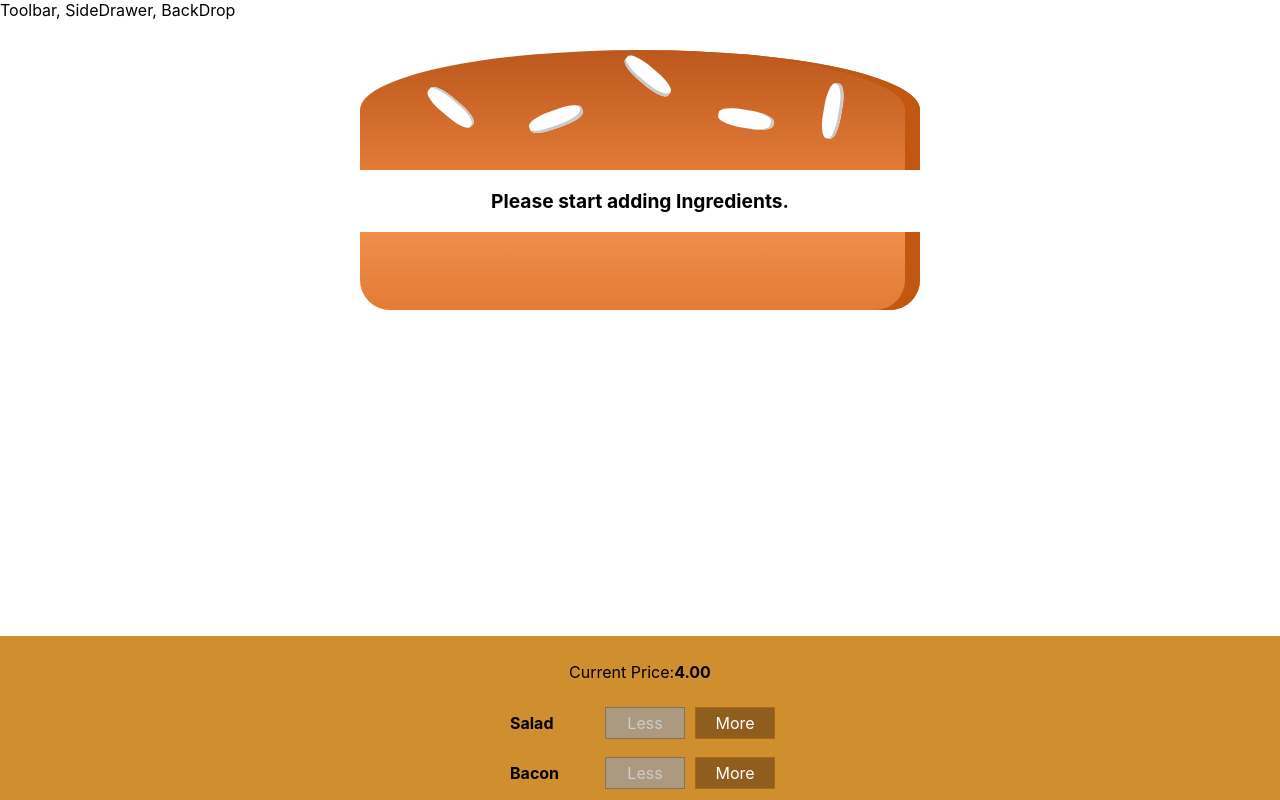
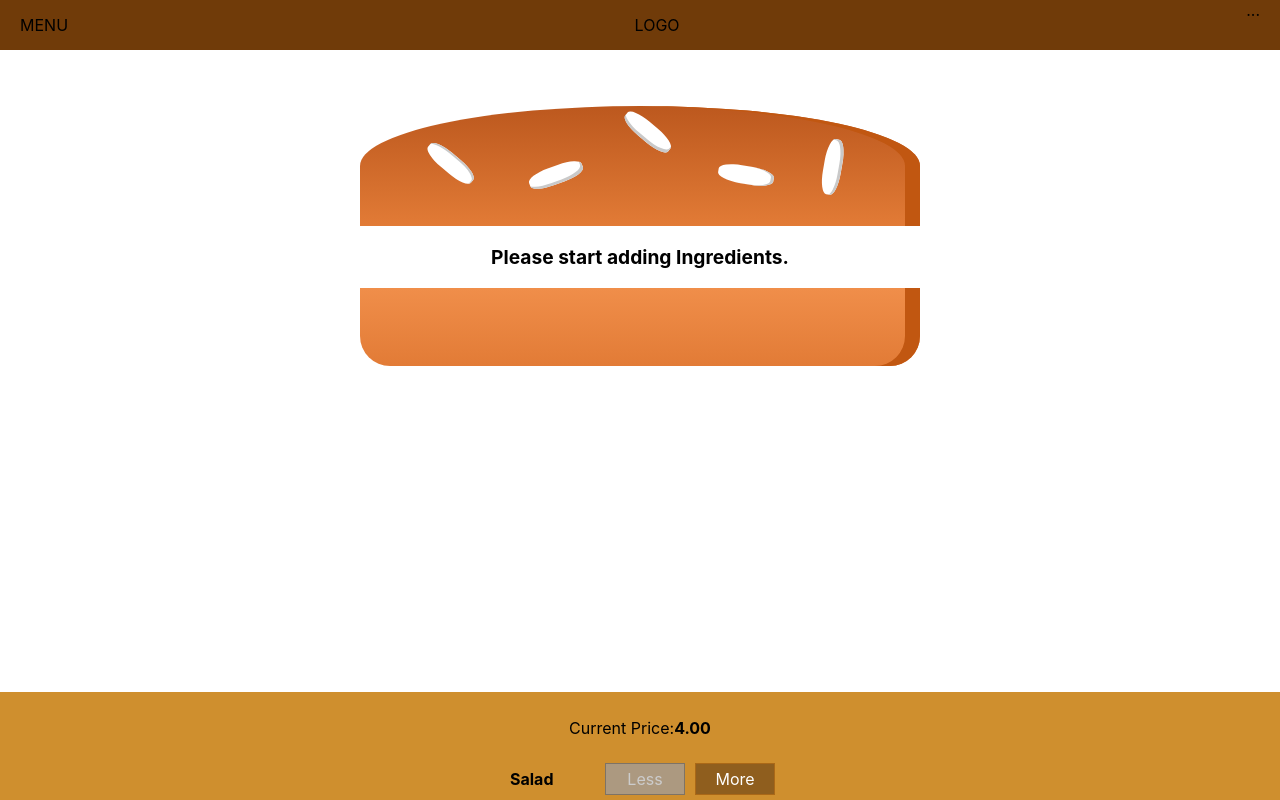
Before and after one commit to Mayankipsa/burger-builder, a React (Create React App) app: page / in a window 1280 px wide. Shown: the top 800 px of the page. Built offline with nearby package versions, Linux system fonts and the light colour scheme.

Commit message:
143. Adding a Toolbar

```diff
--- a/src/components/Layout/Layout.js
+++ b/src/components/Layout/Layout.js
@@ -1,10 +1,11 @@
 import React from 'react';
 import Auxillary from '../../hoc/Auxillary';
 import styles from './Layout.module.css';
+import Toolbar from "../Navigation/Toolbar/Toolbar";
 
 const layout = (props) => (
     <Auxillary>
-
+        <Toolbar />
         <div>Toolbar, SideDrawer, BackDrop</div>
         <main className={styles.Content}>{props.children}</main>
     </Auxillary>
--- a/src/components/Layout/Layout.module.css
+++ b/src/components/Layout/Layout.module.css
@@ -1,3 +1,3 @@
 .Content {
-    margin-top: 16px;
+    margin-top: 72px;
 }
--- /dev/null
+++ b/src/components/Navigation/Toolbar/Toolbar.js
@@ -0,0 +1,14 @@
+import React from 'react';
+import styles from './Toolbar.module.css';
+
+const toolbar = (props) => (
+    <header className={styles.Toolbar}>
+        <div>MENU</div>
+        <div>LOGO</div>
+        <nav>
+            ...
+        </nav>
+    </header>
+);
+
+export default toolbar;
--- /dev/null
+++ b/src/components/Navigation/Toolbar/Toolbar.module.css
@@ -0,0 +1,18 @@
+.Toolbar {
+    height: 50px;
+    width: 100%;
+    position: fixed;
+    top: 0;
+    left: 0;
+    background-color: #703B09;
+    display: flex;
+    justify-content: space-between;
+    align-items: center;
+    padding: 0 20px;
+    box-sizing: border-box;
+    z-index: 90;
+}
+
+.Toolbar nav{
+    height: 100%;
+}
```
